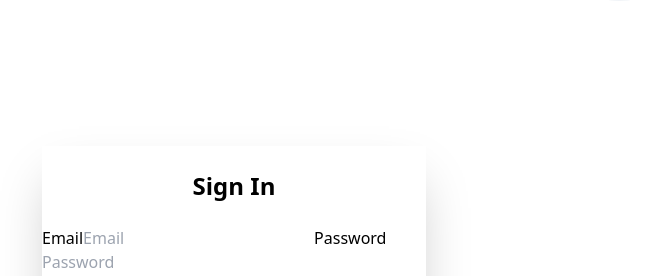
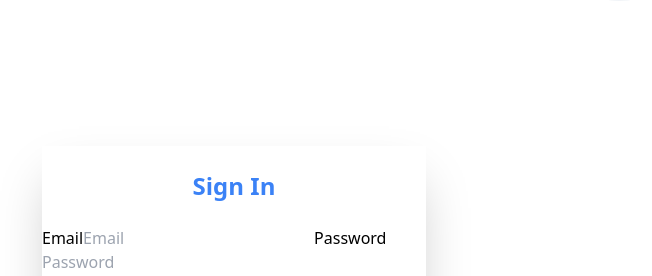
Before and after one commit to Nazmul5691/job-portal, a React (Vite) app: page /signIn in a window 1280 px wide. Shown: the part 1318-1594 px from the top of the page, without its empty margins (22-674 px from the left). Built offline with nearby package versions, Linux system fonts and the light colour scheme; no server answers.

Commit message:
use axios for make token after sign in

```diff
--- a/src/pages/SignIn.jsx
+++ b/src/pages/SignIn.jsx
@@ -30,7 +30,7 @@ const SignIn = () => {
             .then(result => {
                 console.log('sign in user', result.user);
 
-                // const user = {email: email}
+                const user = {email: email}
 
                 axios.post('http://localhost:5000/jwt',user, {withCredentials: true})
                 .then(res =>{
@@ -51,7 +51,7 @@ const SignIn = () => {
                     <Lottie animationData={registration}></Lottie>
                 </div>
                 <Form onSubmit={handleSignIn} className="card bg-base-100 w-full max-w-sm shrink-0 shadow-2xl">
-                    <h1 className="text-2xl font-bold p-6 text-center">Sign In</h1>
+                    <h1 className="text-2xl font-bold p-6 text-center text-blue-500">Sign In</h1>
                     <div className="card-body">
                         <fieldset className="fieldset">
                             <label className="fieldset-label">Email</label>
```
